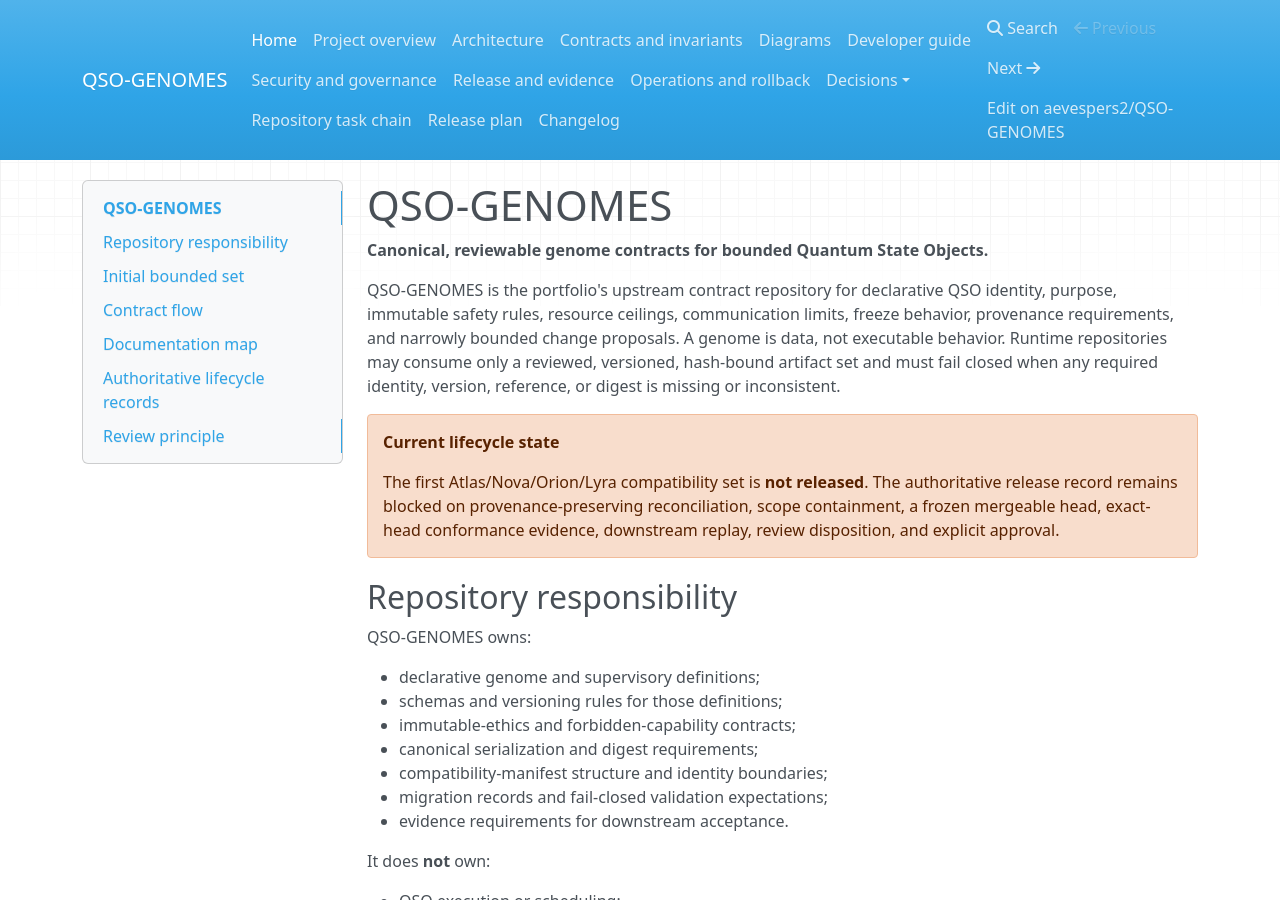
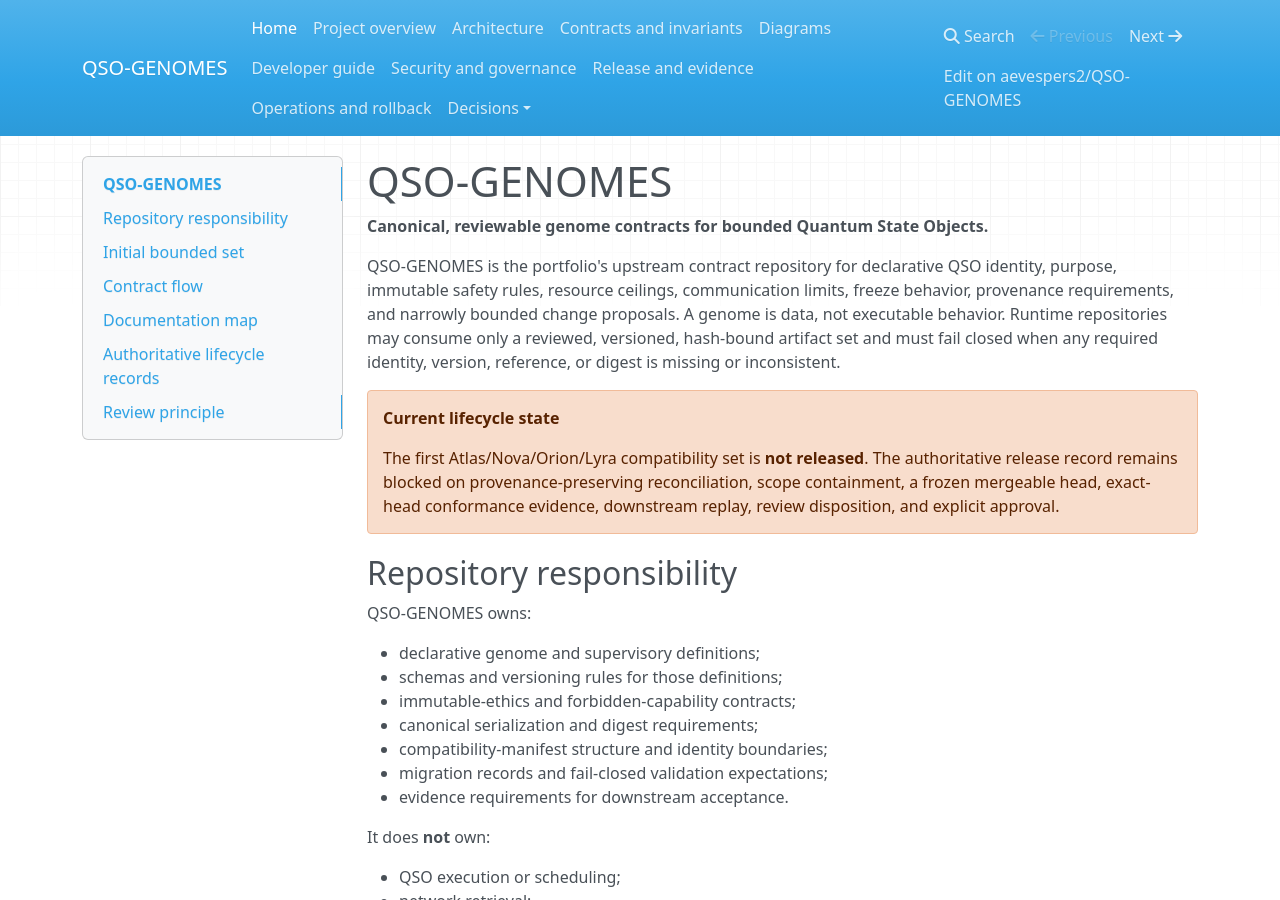
Before and after one commit to aevespers2/QSO-GENOMES, an MkDocs documentation site: the page built from docs/index.md, in a window 1280 px wide and 900 px high. Built offline with MkDocs 1.6.1, drawn with Linux system fonts in a browser that asks for light colours; nearby versions of some CDN libraries.

Commit message:
docs: keep MkDocs navigation within docs tree

```diff
--- a/mkdocs.yml
+++ b/mkdocs.yml
@@ -18,9 +18,6 @@ nav:
   - Decisions:
       - Data-only authority: adr/0001-data-only-authority.md
       - Canonical review path: adr/0002-canonical-review-path.md
-  - Repository task chain: ../taskchain.md
-  - Release plan: ../release.md
-  - Changelog: ../changelog.md
 
 markdown_extensions:
   - admonition
```
